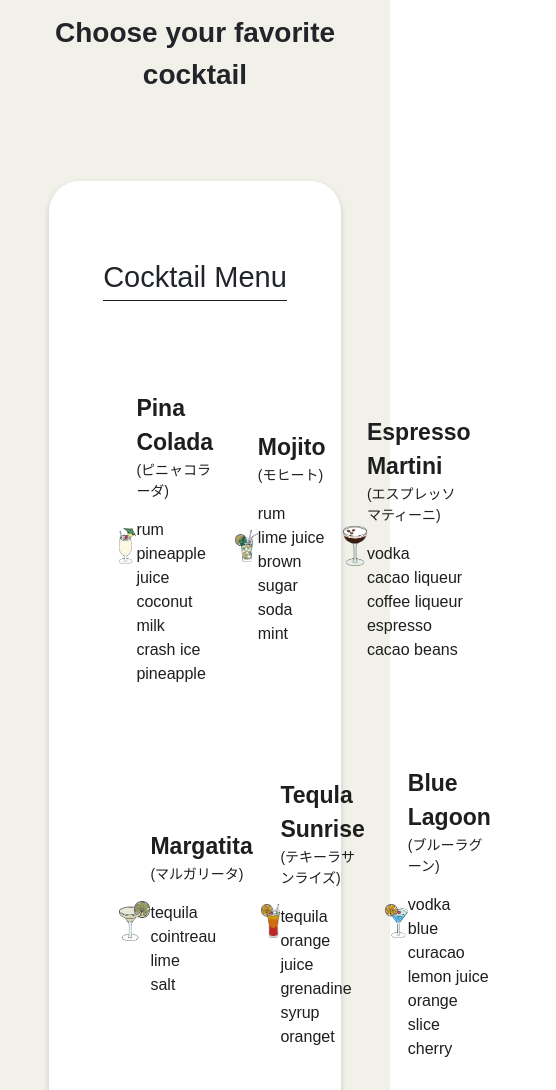
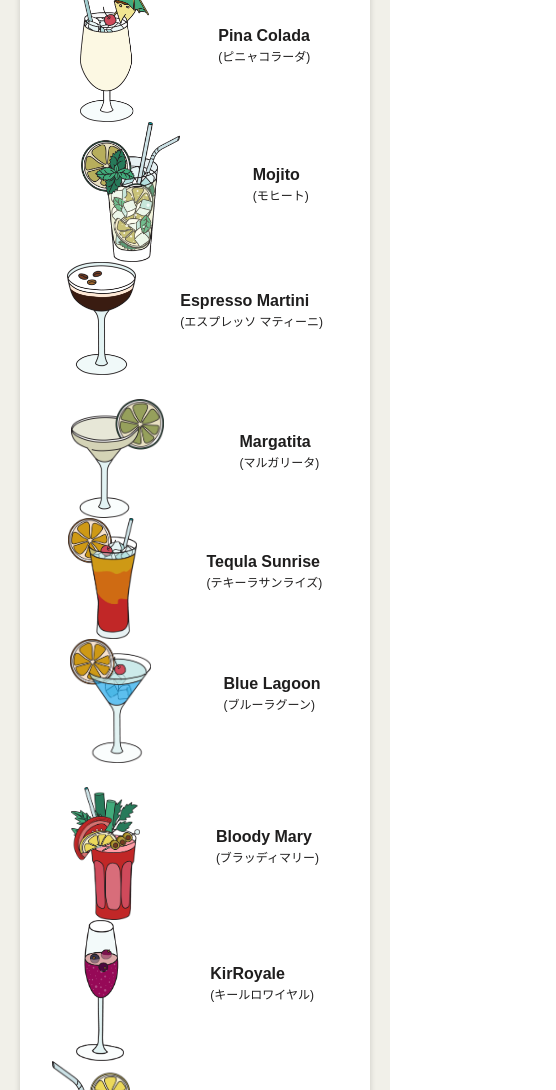
Before and after one commit to yuna-sasaki/portfolio, a plain HTML site: page index.html in a window 390 px wide. Shown: the part 294-1384 px from the top of the page, 556 px wide, since content can reach past the window. Drawn offline with nearby package versions, Linux system fonts and the light colour scheme.

Commit message:
メニュー画面追加

```diff
--- a/css/style.scss
+++ b/css/style.scss
@@ -36,16 +36,24 @@ img {
 
 #cocktail_menu {
     margin: 0 auto;
-    padding: 110px 0;
+    padding: 70px 0;
     text-align: center;
     background-color: #F1F0E9;
 
+    @media(max-width: 767px) {
+        padding: 70px 20px;
+    }
+
     .menu_ttl {
-        font-size: 60px;
+        font-size: clamp(29px, 3.55vw, 60px);
     }
 
     .menu_sub_ttl {
         font-size: 28px;
+
+        @media(max-width: 767px) {
+            font-size: 20px;
+        }
     }
 
     .menu_inner {
@@ -53,15 +61,26 @@ img {
         box-shadow: 0 3px 6px rgba(0, 0, 0, 0.16);
         border-radius: 31px;
         width: 75%;
-        margin: 85px auto 0;
-        padding: 75px 50px 100px;
+        margin: 55px auto 0;
+        padding: 55px 50px 100px;
+
+        @media(max-width: 767px) {
+            width: 100%;
+            margin: 45px auto 0;
+            padding: 35px 25px;
+        }
     }
 
     .menu_top_txt {
         font-size: 29px;
-        margin-bottom: 70px;
+        margin-bottom: 50px;
         border-bottom: 1px solid #1F1E1E;
         display: inline-block;
+
+        @media(max-width: 767px) {
+            font-size: 22px;
+            margin-bottom: 20px;
+        }
     }
 
     .cocktail_wrap {
@@ -69,6 +88,10 @@ img {
         flex-basis: 30%;
         padding: 20px;
         border-radius: 20px;
+
+        @media(max-width: 767px) {
+            padding: 0;
+        }
     }
 
     .cocktail_wrap:hover {
@@ -79,6 +102,16 @@ img {
 
     .cocktail_txt {
         font-size: 23px;
+
+        @media(max-width: 767px) {
+            font-size: 16px
+        }
+    }
+
+    .small {
+        @media(max-width: 767px) {
+            font-size: 12px
+        }
     }
 
     .cocktail_img {
--- a/index.html
+++ b/index.html
@@ -14,24 +14,25 @@
 <body>
     <main>
         <section id="cocktail_menu">
-            <p class="menu_ttl txt_gray fw-bold">Welcome to my bar</p>
+            <p class="menu_ttl txt_gray fw-bold mb-0">Welcome to my bar</p>
             <p class="menu_sub_ttl fw-bold">Choose your favorite cocktail</p>
 
             <div class="menu_inner">
                 <p class="menu_top_txt">Cocktail Menu</p>
                 <div>
                     <!-- Menu1 -->
-                    <div class="d-flex text-left justify-content-around">
+                    <div class="text-left">
 
                         <!-- ピニャコラーダ -->
+                        <div class="cocktail_inner">
                             <a href="" class="cocktail_wrap">
                                 <div class="d-flex align-items-center justify-content-around">
-                                <img src="img/cocktail/PinaColada.png" class="cocktail_img" alt="">
+                                    <img src="img/cocktail/PinaColada.png" class="cocktail_img me-md-4" alt="">
                                     <div>
                                         <p class="cocktail_txt fw-bold mb-0">Pina Colada</p>
                                         <p class="small">(ピニャコラーダ)</p>
 
-                                    <p>rum<br>
+                                        <p class="d-none d-md-block">rum<br>
                                             pineapple juice<br>
                                             coconut milk<br>
                                             crash ice<br>
@@ -39,17 +40,18 @@
                                     </div>
                                 </div>
                             </a>
+                        </div>
                         <!-- ピニャコラーダ -->
 
                         <!-- モヒート -->
                         <a href="" class="cocktail_wrap">
                             <div class="d-flex align-items-center justify-content-around">
-                                <img src="img/cocktail/Mojito.png" class="cocktail_img mojito" alt="">
+                                <img src="img/cocktail/Mojito.png" class="cocktail_img mojito me-md-4" alt="">
                                 <div>
                                     <p class="cocktail_txt fw-bold mb-0">Mojito</p>
                                     <p class="small">(モヒート)</p>
 
-                                    <p>rum<br>
+                                    <p class="d-none d-md-block">rum<br>
                                         lime juice<br>
                                         brown sugar<br>
                                         soda<br>
@@ -62,12 +64,12 @@
                         <!-- エスプレッソ マティーニ -->
                         <a href="" class="cocktail_wrap">
                             <div class="d-flex align-items-center justify-content-around">
-                                <img src="img/cocktail/EspressoMartini.png" class="cocktail_img" alt="">
+                                <img src="img/cocktail/EspressoMartini.png" class="cocktail_img me-md-4" alt="">
                                 <div>
                                     <p class="cocktail_txt fw-bold mb-0">Espresso Martini</p>
                                     <p class="small">(エスプレッソ マティーニ)</p>
 
-                                    <p>vodka<br>
+                                    <p class="d-none d-md-block">vodka<br>
                                         cacao liqueur<br>
                                         coffee liqueur<br>
                                         espresso<br>
@@ -81,17 +83,17 @@
                     </div>
 
                     <!-- Menu2 -->
-                    <div class="d-flex text-left justify-content-around mt-4">
+                    <div class="d-flex flex-md-row flex-column text-left justify-content-around mt-4">
 
                         <!-- マルガリータ -->
                         <a href="" class="cocktail_wrap">
                             <div class="d-flex align-items-center justify-content-around">
-                                <img src="img/cocktail/Margatita.png" class="cocktail_img margatita" alt="">
+                                <img src="img/cocktail/Margatita.png" class="cocktail_img margatita me-4" alt="">
                                 <div>
                                     <p class="cocktail_txt fw-bold mb-0">Margatita</p>
                                     <p class="small">(マルガリータ)</p>
 
-                                    <p>tequila<br>
+                                    <p class="d-none d-md-block">tequila<br>
                                         cointreau<br>
                                         lime<br>
                                         salt</p>
@@ -103,12 +105,12 @@
                         <!-- テキーラサンライズ -->
                         <a href="" class="cocktail_wrap">
                             <div class="d-flex align-items-center justify-content-around">
-                                <img src="img/cocktail/TequlaSunrise.png" class="cocktail_img" alt="">
+                                <img src="img/cocktail/TequlaSunrise.png" class="cocktail_img me-4" alt="">
                                 <div>
                                     <p class="cocktail_txt fw-bold mb-0">Tequla Sunrise</p>
                                     <p class="small">(テキーラサンライズ)</p>
 
-                                    <p>tequila<br>
+                                    <p class="d-none d-md-block">tequila<br>
                                         orange juice<br>
                                         grenadine syrup<br>
                                         oranget</p>
@@ -120,12 +122,12 @@
                         <!-- ブルーラグーン -->
                         <a href="" class="cocktail_wrap">
                             <div class="d-flex align-items-center justify-content-around">
-                                <img src="img/cocktail/BlueLagoon2.png" class="cocktail_img blueLagoon" alt="">
+                                <img src="img/cocktail/BlueLagoon2.png" class="cocktail_img blueLagoon me-4" alt="">
                                 <div>
                                     <p class="cocktail_txt fw-bold mb-0">Blue Lagoon</p>
                                     <p class="small">(ブルーラグーン)</p>
 
-                                    <p>vodka<br>
+                                    <p class="d-none d-md-block">vodka<br>
                                         blue curacao<br>
                                         lemon juice<br>
                                         orange slice<br>
@@ -139,17 +141,17 @@
                     </div>
 
                     <!-- Menu3 -->
-                    <div class="d-flex text-left justify-content-around mt-4">
+                    <div class="d-flex flex-md-row flex-column text-left justify-content-around mt-4">
 
                         <!-- ブラッディマリー -->
                         <a href="" class="cocktail_wrap">
                             <div class="d-flex align-items-center justify-content-around">
-                                <img src="img/cocktail/BloodyMary.png" class="cocktail_img" alt="">
+                                <img src="img/cocktail/BloodyMary.png" class="cocktail_img me-4" alt="">
                                 <div>
                                     <p class="cocktail_txt fw-bold mb-0">Bloody Mary</p>
                                     <p class="small">(ブラッディマリー)</p>
 
-                                    <p>vodka<br>
+                                    <p class="d-none d-md-block">vodka<br>
                                         tomato juice<br>
                                         lemon juice<br>
                                         Worcestershire sauce<br>
@@ -162,12 +164,12 @@
                         <!-- キールロワイヤル -->
                         <a href="" class="cocktail_wrap">
                             <div class="d-flex align-items-center justify-content-around">
-                                <img src="img/cocktail/KirRoyale.png" class="cocktail_img kirRoyale" alt="">
+                                <img src="img/cocktail/KirRoyale.png" class="cocktail_img kirRoyale me-4" alt="">
                                 <div>
                                     <p class="cocktail_txt fw-bold mb-0">KirRoyale</p>
                                     <p class="small">(キールロワイヤル)</p>
 
-                                    <p>rouget creme<br>
+                                    <p class="d-none d-md-block">rouget creme<br>
                                         de cassis<br>
                                         champagne</p>
                                 </div>
@@ -178,12 +180,13 @@
                         <!-- ロシアンスプリングパンチ -->
                         <a href="" class="cocktail_wrap">
                             <div class="d-flex align-items-center justify-content-around">
-                                <img src="img/cocktail/RussianSpringPunch.png" class="cocktail_img russianSpringPunch me-4" alt="">
+                                <img src="img/cocktail/RussianSpringPunch.png"
+                                    class="cocktail_img russianSpringPunch me-4" alt="">
                                 <div>
                                     <p class="cocktail_txt fw-bold mb-0">Russian Spring Punch</p>
                                     <p class="small">(ロシアンスプリングパンチ)</p>
 
-                                    <p>cassis<br>
+                                    <p class="d-none d-md-block">cassis<br>
                                         vodka<br>
                                         sparkling wine<br>
                                         lemon juice<br>
```
Also changed, not shown: css/style.css, 1 other file. Lines whose indentation alone changed are shown as unchanged.
